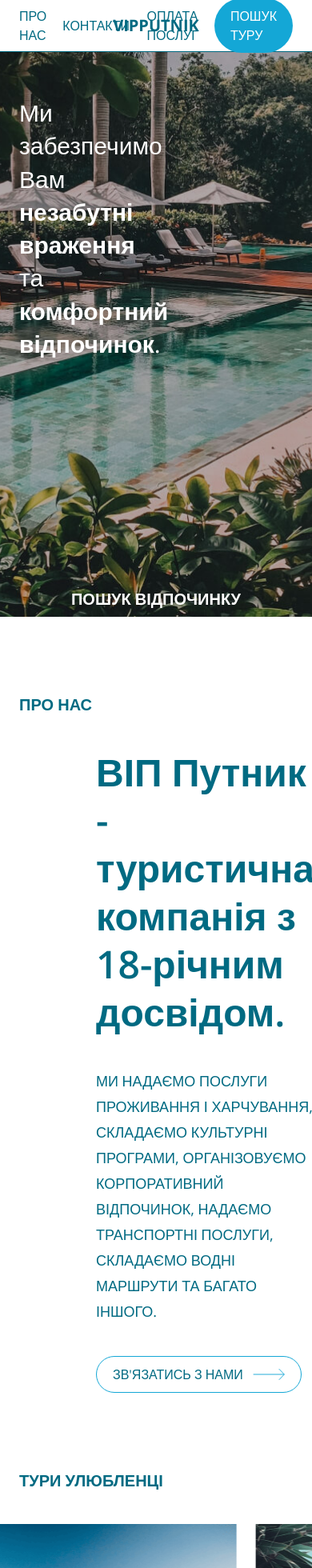
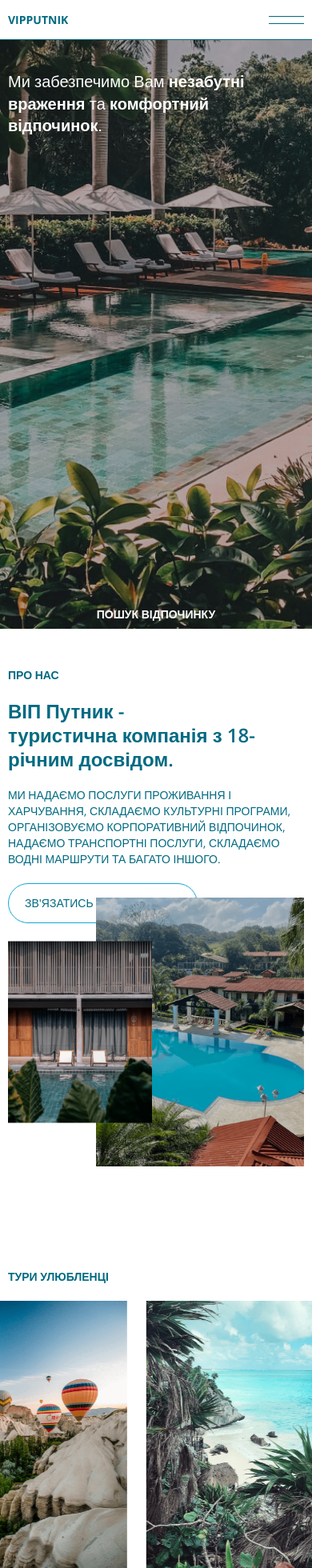
Before and after one commit to ShowTimeU/vip-putnik, a Next.js app: page / in a window 390 px wide. Shown: the top 1960 px of the page at 80% size. Built offline with nearby package versions, Linux system fonts and the light colour scheme.

Commit message:
mobile version

```diff
--- a/package.json
+++ b/package.json
@@ -15,6 +15,7 @@
     "@types/react-dom": "18.2.1",
     "autoprefixer": "10.4.14",
     "axios": "^1.4.0",
+    "classnames": "^2.3.2",
     "eslint": "8.39.0",
     "eslint-config-next": "13.3.1",
     "framer-motion": "^10.12.16",
@@ -31,6 +32,7 @@
     "react-scroll": "^1.8.9",
     "react-scroll-parallax": "^3.4.2",
     "react-transition-group": "^4.4.5",
+    "react-use": "^17.4.0",
     "sass": "^1.62.1",
     "sharp": "^0.32.1",
     "swiper": "^9.3.2",
--- a/src/components/main/button.tsx
+++ b/src/components/main/button.tsx
@@ -1,17 +1,21 @@
 import React from "react";
+import { Link } from "react-scroll";
 
 type ButtonProps = {
   btnType?: "link" | "btn";
   children?: JSX.Element | string;
+  whereTo?: string;
 };
 
-export const Button = ({ btnType, children }: ButtonProps) => {
+export const Button = ({ btnType, children, whereTo }: ButtonProps) => {
   return (
     <>
       {btnType === "link" ? (
-        <a
-          href=""
-          className="flex justify-center items-center rounded-full border border-vip-light-blue py-2.5 px-5 uppercase my-button"
+        <Link
+          to={whereTo || ""}
+          smooth={true}
+          duration={500}
+          className="text-sm lg:text-base flex justify-center items-center rounded-full border border-vip-light-blue py-3.5 lg:py-2.5 px-5 uppercase my-button cursor-pointer"
         >
           <span className="flex justify-center items-center gap-3">
             {children}
@@ -21,11 +25,11 @@ export const Button = ({ btnType, children }: ButtonProps) => {
               alt="Arrow img"
             />
           </span>
-        </a>
+        </Link>
       ) : (
         <button
           type="submit"
-          className="flex justify-center items-center rounded-full border border-vip-light-blue py-2.5 px-5 uppercase font-normal my-button"
+          className="text-sm lg:text-base flex justify-center items-center rounded-full border border-vip-light-blue py-3.5 lg:py-2.5 px-5 uppercase font-normal my-button"
         >
           <span className="flex justify-center items-center gap-3">
             {children}
--- a/src/components/main/header.tsx
+++ b/src/components/main/header.tsx
@@ -1,8 +1,35 @@
-import React from "react";
+import React, { useRef, useState } from "react";
 import Head from "next/head";
-import { Link } from "react-scroll";
+import classnames from "classnames";
+import { useClickAway } from "react-use";
+import { useRouter } from "next/router";
 
 export const Header = () => {
+  const [isOpen, setIsOpen] = useState(false);
+  const menuRef = useRef(null);
+
+  const toggleMenu = () => {
+    setIsOpen(!isOpen);
+  };
+
+  useClickAway(menuRef, () => {
+    if (isOpen) {
+      setIsOpen(false);
+    }
+  });
+
+  const router = useRouter();
+
+  const navigateAndScroll = (whereTo: any) => {
+    router.push("/", undefined, { scroll: false }).then(() => {
+      window.scrollTo({
+        top: document.querySelector(whereTo).offsetTop,
+        behavior: "smooth",
+      });
+    });
+    setIsOpen(false);
+  };
+
   return (
     <>
       <Head>
@@ -15,25 +42,21 @@ export const Header = () => {
         <link rel="icon" type="image/png" href="" />
       </Head>
 
-      <div className="w-screen h-[65px] bg-white border-b border-vip-blue uppercase text-vip-blue fixed top-0 z-50">
+      <div className="w-screen h-[65px] bg-white border-b border-vip-blue uppercase text-vip-blue fixed top-0 z-50 hidden lg:block">
         <div className="w-full h-full max-w-[1440px] flex justify-between items-center px-6 mx-auto">
           <div className="flex-1 w-1/3 flex items-center space-x-5">
-            <Link
-              to="about"
-              smooth={true}
-              duration={500}
+            <a
               className="cursor-pointer"
+              onClick={() => navigateAndScroll("#about")}
             >
               Про нас
-            </Link>
-            <Link
-              to="contacts"
-              smooth={true}
-              duration={500}
+            </a>
+            <a
               className="cursor-pointer"
+              onClick={() => navigateAndScroll("#contacts")}
             >
               Контакти
-            </Link>
+            </a>
           </div>
 
           <div className="flex-1 w-1/3 text-center">
@@ -44,16 +67,52 @@ export const Header = () => {
 
           <div className="flex-1 w-1/3 flex justify-end items-center space-x-5">
             <a href="https://vipputnik.com.ua/payment">Оплата послуг</a>
-            <Link
-              to="search"
-              smooth={true}
-              duration={500}
+            <a
+              onClick={() => navigateAndScroll("#search")}
               className="cursor-pointer py-2.5 px-5 rounded-full bg-vip-light-blue text-white"
             >
               Пошук туру
-            </Link>
+            </a>
           </div>
         </div>
+      </div>
+
+      <div
+        ref={menuRef}
+        className="w-screen h-[50px] bg-white border-b border-vip-blue uppercase text-vip-blue fixed top-0 z-50 block lg:hidden text-sm"
+      >
+        <div className="w-full h-full flex justify-between items-center px-2.5">
+          <div className="flex-1 text-left">
+            <a href="https://vipputnik.com.ua/" className="font-bold">
+              Vipputnik
+            </a>
+          </div>
+          <div className="flex-1 text-right flex justify-end items-center">
+            <div
+              className={classnames(
+                "w-[44px] h-[10px] relative flex flex-col justify-between cursor-pointer transition-transform ease-in-out duration-300 menu",
+                isOpen && "open"
+              )}
+              onClick={toggleMenu}
+            >
+              <span className="w-full h-[1px] bg-vip-blue block transition-transform ease-in-out duration-300" />
+              <span className="w-full h-[1px] bg-vip-blue block transition-transform ease-in-out duration-300" />
+            </div>
+          </div>
+        </div>
+        {isOpen && (
+          <div className="w-full bg-white px-2.5 pb-2.5 flex flex-col justify-center items-center space-y-2">
+            <a onClick={() => navigateAndScroll("#about")}>Про нас</a>
+            <a onClick={() => navigateAndScroll("#contacts")}>Контакти</a>
+            <a href="https://vipputnik.com.ua/payment">Оплата послуг</a>
+            <a
+              onClick={() => navigateAndScroll("#search")}
+              className="py-2.5 px-5 rounded-full bg-vip-light-blue text-white"
+            >
+              Пошук туру
+            </a>
+          </div>
+        )}
       </div>
     </>
   );
--- a/src/components/myForm.tsx
+++ b/src/components/myForm.tsx
@@ -49,7 +49,7 @@ export const MyForm = () => {
             placeholder="Ваше ім’я*"
             value={name}
             onChange={(e) => setName(e.target.value)}
-            className="w-full border-b border-vip-input p-2 rounded placeholder:text-vip-input focus:outline-none focus:border-b-vip-blue"
+            className="text-sm lg:text-base w-full border-b border-vip-input p-2 rounded placeholder:text-vip-input focus:outline-none focus:border-b-vip-blue"
             required
           />
 
@@ -59,7 +59,7 @@ export const MyForm = () => {
             placeholder="Поштова скринька*"
             value={email}
             onChange={(e) => setEmail(e.target.value)}
-            className="w-full border-b border-vip-input p-2 rounded placeholder:text-vip-input focus:outline-none focus:border-b-vip-blue"
+            className="text-sm lg:text-base w-full border-b border-vip-input p-2 rounded placeholder:text-vip-input focus:outline-none focus:border-b-vip-blue"
             required
           />
 
@@ -68,7 +68,7 @@ export const MyForm = () => {
             placeholder="Повідомлення*"
             value={message}
             onChange={(e) => setMessage(e.target.value)}
-            className="w-full border-b border-vip-input p-2 rounded placeholder:text-vip-input focus:outline-none focus:border-b-vip-blue !h-40 resize-none"
+            className="text-sm lg:text-base w-full border-b border-vip-input p-2 rounded placeholder:text-vip-input focus:outline-none focus:border-b-vip-blue !h-40 resize-none"
             required
           />
 
--- a/src/pages/index.tsx
+++ b/src/pages/index.tsx
@@ -4,11 +4,7 @@ import dynamic from "next/dynamic";
 import { MyForm } from "@/components/myForm";
 import { Button } from "@/components/main/button";
 import { Footer } from "@/components/main/footer";
-import {
-  Parallax,
-  ParallaxBanner,
-  ParallaxProvider,
-} from "react-scroll-parallax";
+import { Parallax, ParallaxProvider } from "react-scroll-parallax";
 import React from "react";
 
 const MySwiper = dynamic(() =>
@@ -22,42 +18,46 @@ export default function Home() {
         <div className="w-screen h-auto overflow-hidden text-vip-blue">
           <Header />
           <div
-            className="w-full min-h-[calc(100vh-65px)] relative pt-32 -mt-2 text-white"
+            className="w-full min-h-[calc(100vh-50px)] lg:min-h-[calc(100vh-65px)] relative pt-24 lg:pt-32 -mt-2 text-white"
             style={{
               background: `url('${
                 require("@/components/assets/img/bg-desk.jpg").default.src
               }') no-repeat center top / cover`,
             }}
           >
-            <div className="max-w-[1440px] mx-auto px-6">
-              <h1 className="text-3xl leading-snug w-2/5">
+            <div className="max-w-[1440px] mx-auto px-2.5">
+              <h1 className="text-xl lg:text-3xl leading-snug w-full lg:w-2/5">
                 Ми забезпечимо Вам <b>незабутні враження</b> та
                 <b> комфортний відпочинок</b>.
               </h1>
             </div>
 
             <div className="absolute w-full bottom-2 left-0 flex justify-center items-center text-center">
-              <h2 className="uppercase text-xl font-bold">Пошук відпочинку</h2>
+              <h2 className="uppercase text-sm lg:text-xl font-bold">
+                Пошук відпочинку
+              </h2>
             </div>
-            <div id="search" />
+            <div id="search" className="mt-44 lg:mt-10" />
           </div>
 
-          <div className="max-w-[1210px] mx-auto mb-24">
+          <div className="max-w-[1210px] mx-auto mb-12 lg:mb-24">
             <ItTourWidget />
             <div id="about" />
           </div>
 
-          <div className="px-6 flex max-w-[1440px] mx-auto mb-24">
-            <div className="flex-1 flex flex-col items-start space-y-10">
-              <h1 className="uppercase text-xl font-semibold">Про нас</h1>
+          <div className="px-2.5 flex flex-col lg:flex-row max-w-[1440px] mx-auto mb-12 lg:mb-24">
+            <div className="flex-1 flex flex-col items-start space-y-5 lg:space-y-10">
+              <h1 className="uppercase text-sm lg:text-xl font-semibold">
+                Про нас
+              </h1>
 
-              <div className="pl-24 flex flex-col justify-center items-start space-y-10">
-                <h1 className="font-semibold text-5xl leading-tight">
+              <div className="lg:pl-24 flex flex-col justify-center items-start space-y-5 lg:space-y-10">
+                <h1 className="font-semibold text-2xl lg:text-5xl leading-tight">
                   ВІП Путник - <br />
                   туристична компанія з 18-річним досвідом.
                 </h1>
 
-                <h2 className="uppercase text-lg font-light leading-8">
+                <h2 className="uppercase text-sm lg:text-lg font-light lg:leading-8">
                   Ми надаємо послуги
                   <span className="font-medium"> проживання</span> і
                   <span className="font-medium"> харчування</span>, складаємо
@@ -70,32 +70,35 @@ export default function Home() {
                   та багато іншого.
                 </h2>
 
-                <Button btnType="link">Зв&apos;язатись з нами</Button>
+                <Button btnType="link" whereTo="contacts">
+                  Зв&apos;язатись з нами
+                </Button>
               </div>
             </div>
             <Parallax
               speed={8}
-              className="flex-1 flex justify-end items-start relative"
+              className="flex-1 flex justify-end items-start relative mt-12 lg:mt-0"
             >
               <img
                 src={
                   require("@/components/assets/img/banner_1.png").default.src
                 }
+                className="w-[260px] lg:w-auto"
                 alt="Big banner"
               />
               <img
                 src={
                   require("@/components/assets/img/banner_2.png").default.src
                 }
-                className="absolute bottom-0 left-1/3"
+                className="absolute top-1/2 -translate-y-1/2 lg:translate-y-0 lg:bottom-0 left-0 lg:left-1/3 w-[180px] lg:w-auto"
                 alt="Big banner"
               />
             </Parallax>
           </div>
 
-          <div className="px-6 flex max-w-[1440px] mx-auto mb-24">
-            <div className="flex flex-col items-start space-y-10 w-full">
-              <h1 className="uppercase text-xl font-semibold">
+          <div className="px-2.5 flex max-w-[1440px] mx-auto mb-12 lg:mb-24">
+            <div className="flex flex-col items-start space-y-5 lg:space-y-10 w-full">
+              <h1 className="uppercase text-sm lg:text-xl font-semibold">
                 Тури улюбленці
               </h1>
 
@@ -105,12 +108,14 @@ export default function Home() {
             </div>
           </div>
 
-          <div className="px-6 flex max-w-[1440px] mx-auto mb-24">
-            <div className="flex flex-col items-start space-y-10 w-full">
-              <h1 className="uppercase text-xl font-semibold">Чому ми?</h1>
+          <div className="px-2.5 flex max-w-[1440px] mx-auto mb-12 lg:mb-24">
+            <div className="flex flex-col items-start space-y-5 lg:space-y-10 w-full">
+              <h1 className="uppercase text-sm lg:text-xl font-semibold">
+                Чому ми?
+              </h1>
 
-              <div className="text-center w-1/2 mx-auto">
-                <h2 className="uppercase text-3xl font-light leading-10">
+              <div className="text-center w-full lg:w-1/2 mx-auto">
+                <h2 className="uppercase text-sm lg:text-3xl font-light lg:leading-10">
                   Завдяки
                   <span className="font-medium">
                     {" "}
@@ -127,36 +132,34 @@ export default function Home() {
             </div>
           </div>
 
-          <div className="w-full bg-[#F9F9F9] mb-24">
-            <div className="px-6 flex max-w-[1440px] mx-auto py-12">
-              <div className="flex justify-between items-center w-full">
-                <Parallax speed={6} className="w-2/3 relative flex justify-end">
-                  <ParallaxBanner
-                    layers={[
-                      {
-                        image: require("@/components/assets/img/banner_3.png")
-                          .default.src,
-                        speed: 5,
-                      },
-                    ]}
-                    className="!absolute left-0 top-1/2 -translate-y-1/2 aspect-video max-w-[400px] z-10"
+          <div className="w-full bg-[#F9F9F9] mb-12 lg:mb-24">
+            <div className="px-2.5 flex max-w-[1440px] mx-auto py-6 lg:py-12">
+              <div className="flex flex-col lg:flex-row justify-between items-center w-full space-y-5 lg:space-y-0">
+                <Parallax
+                  speed={6}
+                  className="w-4/5 lg:w-2/3 relative flex justify-start lg:justify-end"
+                >
+                  <div
+                    className="lg:aspect-square w-[220px] h-[260px] lg:w-[700px] lg:h-auto"
+                    style={{
+                      background: `url('${
+                        require("@/components/assets/img/banner_4.png").default
+                          .src
+                      }') no-repeat center center / cover`,
+                    }}
                   />
-                  <ParallaxBanner
-                    layers={[
-                      {
-                        image: require("@/components/assets/img/banner_4.png")
-                          .default.src,
-                        speed: 5,
-                      },
-                    ]}
-                    className="aspect-square max-w-[700px]"
+                  <div
+                    className="!absolute right-0 lg:left-0 top-1/2 -translate-y-1/2 lg:aspect-video w-[130px] h-[210px] lg:w-[400px] lg:h-auto z-10"
+                    style={{
+                      background: `url('${
+                        require("@/components/assets/img/banner_3.png").default
+                          .src
+                      }') no-repeat center center / cover`,
+                    }}
                   />
                 </Parallax>
-                <Parallax
-                  speed={-6}
-                  className="w-1/3 flex justify-center items-center pl-20 pr-10"
-                >
-                  <h2 className="text-lg leading-7">
+                <div className="w-full lg:w-1/3 flex justify-center items-center lg:pl-20 lg:pr-10">
+                  <h2 className="text-base lg:text-lg lg:leading-7">
                     Ми знаходимо
                     <span className="font-semibold">
                       {" "}
@@ -168,13 +171,13 @@ export default function Home() {
                     <span className="font-semibold"> потребам </span>та
                     <span className="font-semibold"> бюджету</span>.
                   </h2>
-                </Parallax>
+                </div>
               </div>
             </div>
           </div>
 
-          <div className="px-6 max-w-[1440px] mx-auto mb-36 text-lg font-semibold">
-            <div className="w-full flex justify-center items-center space-x-40">
+          <div className="px-2.5 max-w-[1440px] mx-auto mb-16 lg:mb-36 text-lg font-semibold">
+            <div className="w-full flex flex-col lg:flex-row justify-center items-start lg:items-center lg:space-x-40 space-y-5 lg:space-y-0">
               <div className="flex justify-center items-center space-x-4">
                 <i className="fal fa-shield-check fa-3x" />
                 <p>
@@ -199,18 +202,18 @@ export default function Home() {
             <div id="contacts" />
           </div>
 
-          <div className="px-6 flex max-w-[1440px] mx-auto mb-24">
-            <div className="flex flex-col items-start space-y-10 w-full">
-              <h1 className="uppercase text-xl font-semibold">
+          <div className="px-2.5 flex max-w-[1440px] mx-auto mb-24">
+            <div className="flex flex-col items-start space-y-5 lg:space-y-10 w-full">
+              <h1 className="uppercase text-sm lg:text-xl font-semibold">
                 Напишіть нам повідомлення
               </h1>
 
-              <div className="w-full max-w-[1200px] mx-auto flex justify-center items-center">
-                <div className="w-1/2">
+              <div className="w-full max-w-[1200px] mx-auto flex flex-col-reverse lg:flex-row justify-center items-center">
+                <div className="w-full lg:w-1/2 mt-5 lg:mt-0">
                   <MyForm />
                 </div>
-                <div className="w-1/2 pl-10">
-                  <h2 className="uppercase text-lg font-light leading-8">
+                <div className="w-10/12 lg:w-1/2 lg:pl-10 text-center lg:text-left">
+                  <h2 className="uppercase text-sm lg:text-lg font-light leading-6 lg:leading-8">
                     Ми готові зробити вашу мандрівку незабутньою! напишіть нам
                     на{" "}
                     <a
--- a/src/pages/payment.tsx
+++ b/src/pages/payment.tsx
@@ -6,7 +6,7 @@ export default function Payment() {
   return (
     <>
       <Header />
-      <div className="w-full mt-[65px] py-14 flex justify-center items-center px-6">
+      <div className="w-full mt-[65px] py-8 lg:py-14 flex justify-center items-center px-2.5">
         <iframe
           className="lozad"
           src="https://pay.pinbank.ua/widget-ext/payment/service/3197?lang=uk&iframePartnerCode=putnik-frame&template=false"
--- a/src/styles/globals.scss
+++ b/src/styles/globals.scss
@@ -50,3 +50,11 @@ html {
 .my-button:hover span {
   animation: fade .7s;
 }
+
+.menu.open span:nth-child(1) {
+  transform: translateY(5px) rotate(45deg);
+}
+
+.menu.open span:nth-child(2) {
+  transform: translateY(-5px) rotate(-45deg);
+}
```
Also changed, not shown: src/components/main/footer.tsx (+5 -5 lines), src/components/mySwiper.tsx (+5 -3 lines), 1 other file (tests, documents, lock files or other folders).
